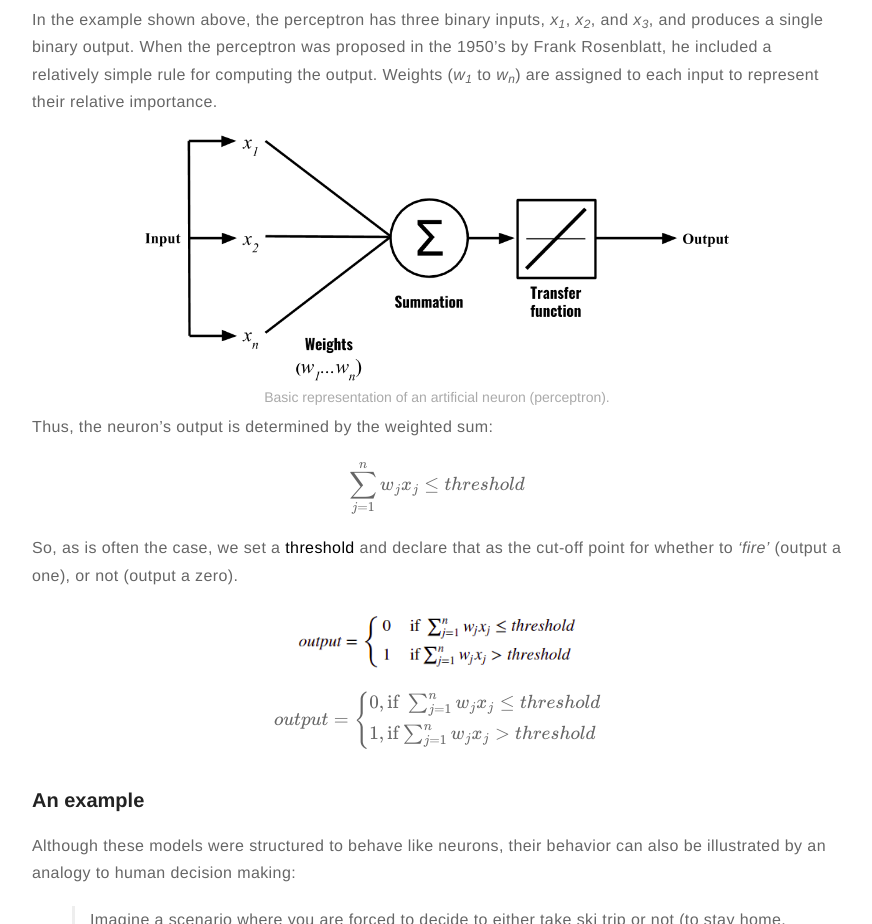
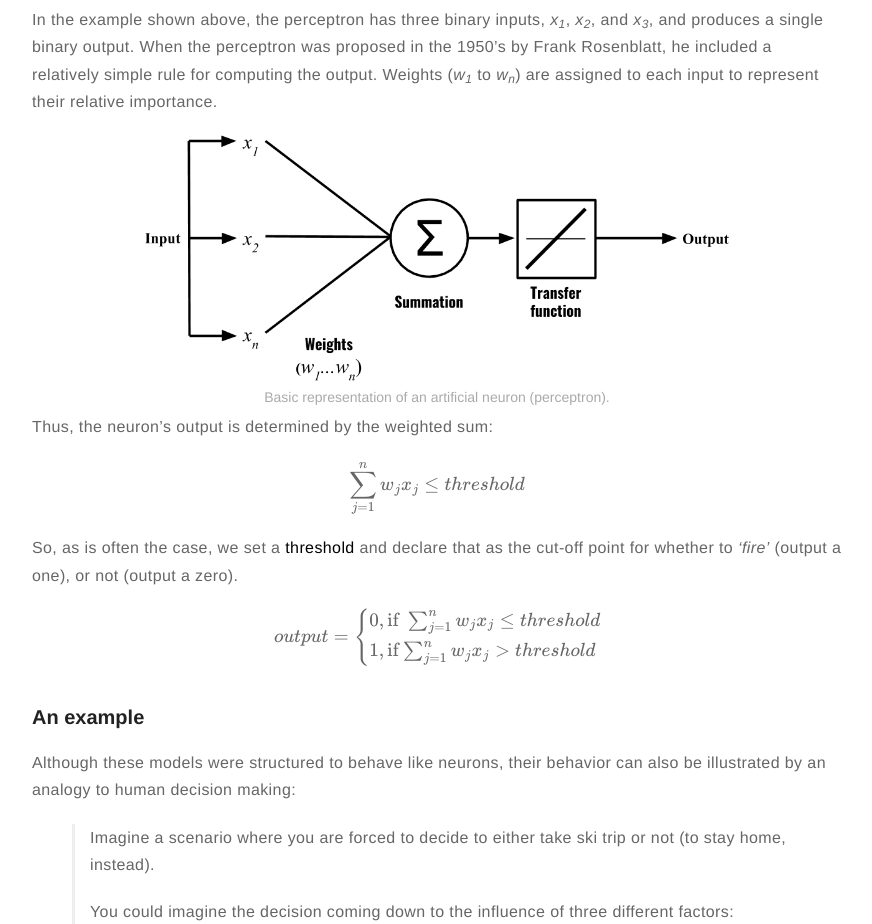
Before and after one commit to meccaLeccaHi/meccaLeccaHi.github.io, a Jekyll site: the page built from _posts/2018-10-30-neural_nets-tensorflow.md, in a window 1280 px wide. Shown: the part 5476-6400 px from the top of the page, without its empty margins (203-1075 px from the left). Built offline with Jekyll 4.4.1, drawn with Linux system fonts in a browser that asks for light colours; formulas are drawn with MathJax 3; comment, search, counter and statistics services are not loaded.

Commit message:
replacing image with mathjax

```diff
--- a/_posts/2018-10-30-neural_nets-tensorflow.md
+++ b/_posts/2018-10-30-neural_nets-tensorflow.md
@@ -193,8 +193,6 @@ $$\begin{equation*}
 
 So, as is often the case, we set a __threshold__ and declare that as the cut-off point for whether to _'fire'_ (output a one), or not (output a zero).
 
-
-{% include figure.html url="/assets/images/neural_nets/perc_function.png" width="40%" %}
 
 $$\begin{equation*}
   output=\left\{
```
Also changed, not shown: assets/images/neural_nets/brain_machine.png (deleted), assets/images/neural_nets/perc_function.png (deleted).
